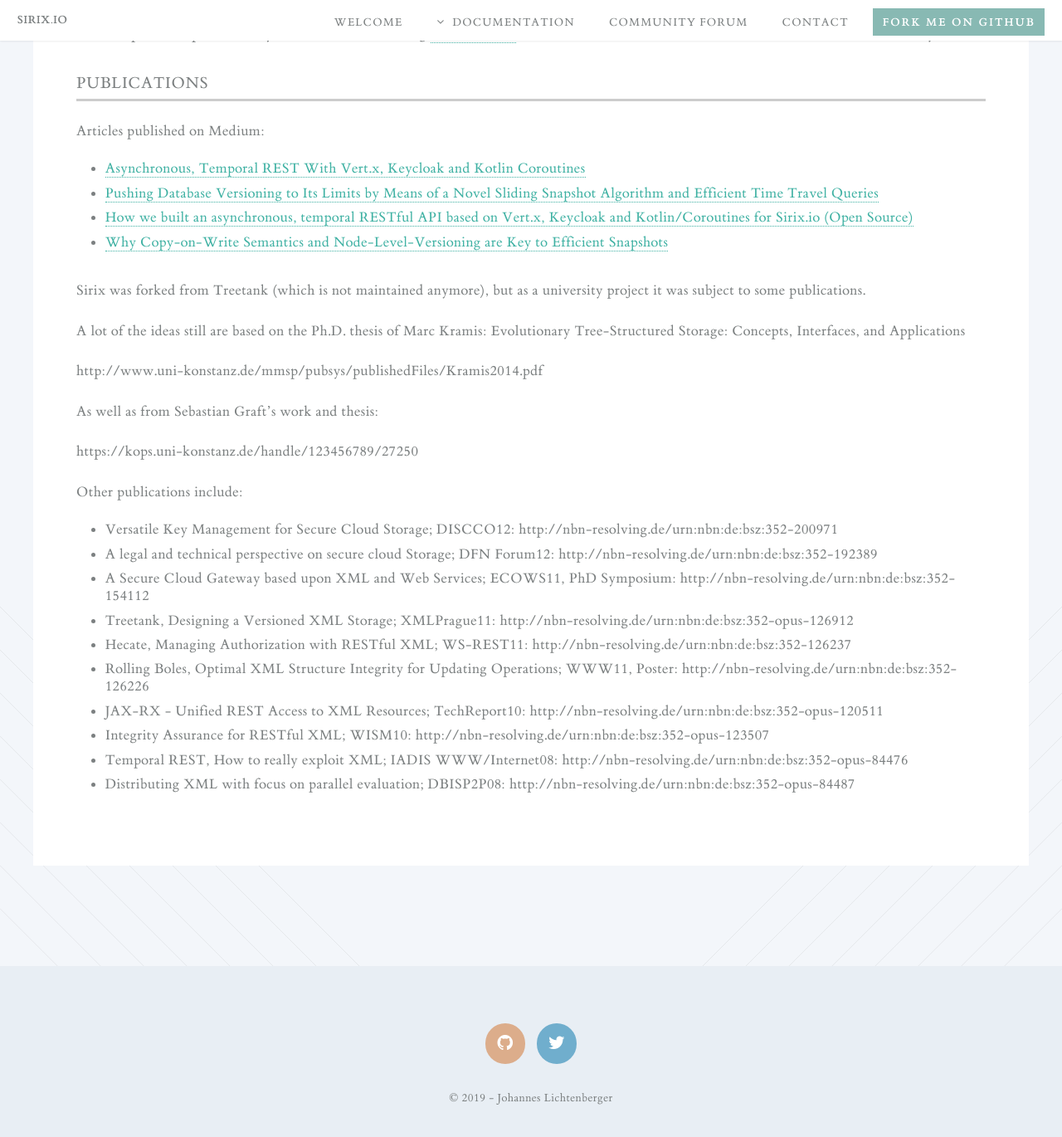
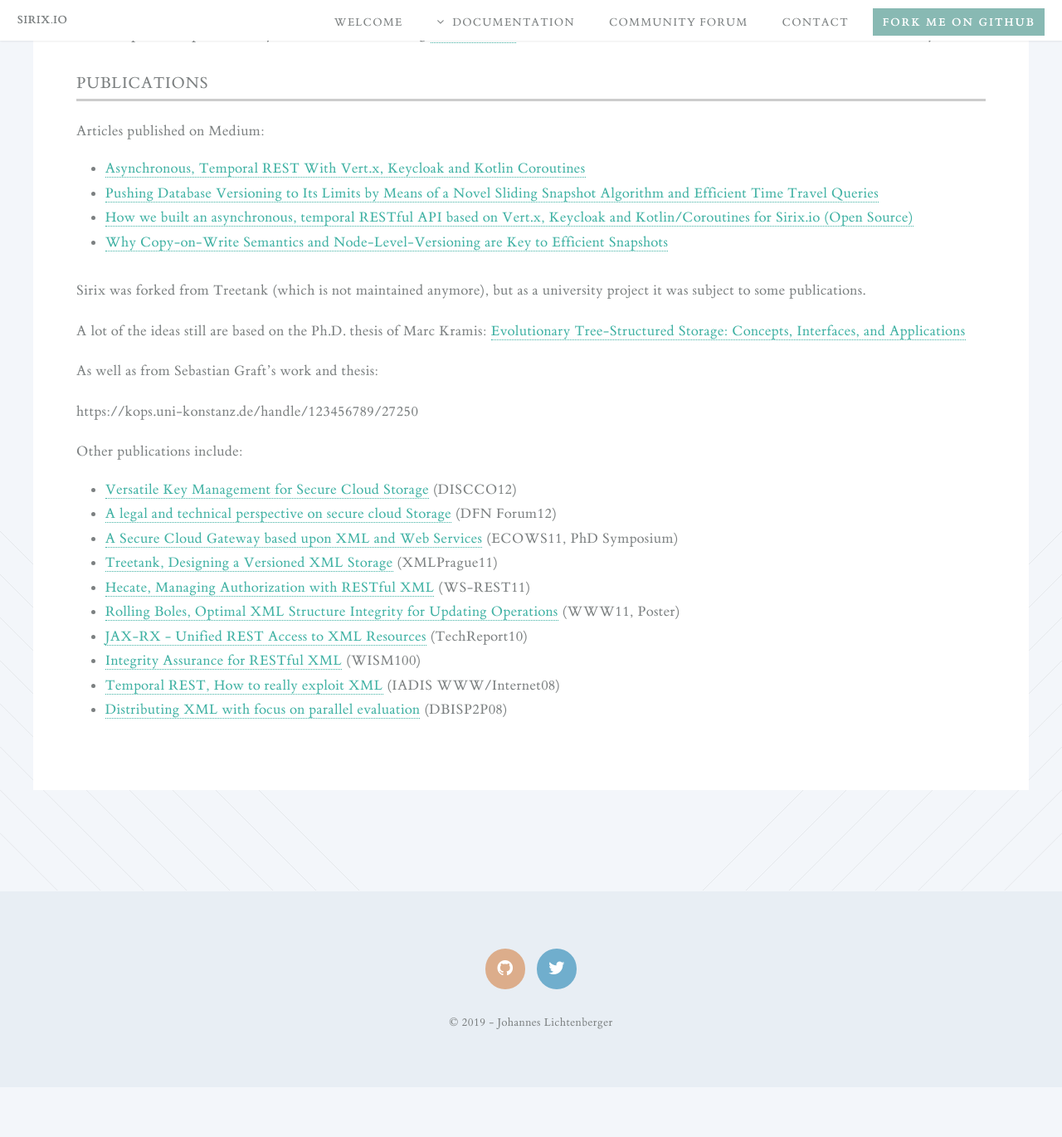
Before and after one commit to sirixdb/sirixdb.github.io, a Jekyll site: the page built from documentation.md, in a window 1280 px wide and 1400 px high, scrolled down 2825 px. Shown: the top 1370 px of the window at 83% size. Built offline with Jekyll 4.4.1, drawn with Linux system fonts in a browser that asks for light colours; after the commit the page ends 4135 px from its top, so only the background shows below that.

Commit message:
Update documentation.md

```diff
--- a/documentation.md
+++ b/documentation.md
@@ -48,9 +48,7 @@
 
 Sirix was forked from Treetank (which is not maintained anymore), but as a university project it was subject to some publications.
 
-A lot of the ideas still are based on the Ph.D. thesis of Marc Kramis: Evolutionary Tree-Structured Storage: Concepts, Interfaces, and Applications
-
-http://www.uni-konstanz.de/mmsp/pubsys/publishedFiles/Kramis2014.pdf
+A lot of the ideas still are based on the Ph.D. thesis of Marc Kramis: [Evolutionary Tree-Structured Storage: Concepts, Interfaces, and Applications](http://www.uni-konstanz.de/mmsp/pubsys/publishedFiles/Kramis2014.pdf)
 
 As well as from Sebastian Graft's work and thesis:
 
@@ -58,13 +56,13 @@
 
 Other publications include:
 
-- Versatile Key Management for Secure Cloud Storage; DISCCO12: http://nbn-resolving.de/urn:nbn:de:bsz:352-200971
-- A legal and technical perspective on secure cloud Storage; DFN Forum12: http://nbn-resolving.de/urn:nbn:de:bsz:352-192389
-- A Secure Cloud Gateway based upon XML and Web Services; ECOWS11, PhD Symposium: http://nbn-resolving.de/urn:nbn:de:bsz:352-154112
-- Treetank, Designing a Versioned XML Storage; XMLPrague11: http://nbn-resolving.de/urn:nbn:de:bsz:352-opus-126912
-- Hecate, Managing Authorization with RESTful XML; WS-REST11: http://nbn-resolving.de/urn:nbn:de:bsz:352-126237
-- Rolling Boles, Optimal XML Structure Integrity for Updating Operations; WWW11, Poster: http://nbn-resolving.de/urn:nbn:de:bsz:352-126226
-- JAX-RX - Unified REST Access to XML Resources; TechReport10: http://nbn-resolving.de/urn:nbn:de:bsz:352-opus-120511
-- Integrity Assurance for RESTful XML; WISM10: http://nbn-resolving.de/urn:nbn:de:bsz:352-opus-123507
-- Temporal REST, How to really exploit XML; IADIS WWW/Internet08: http://nbn-resolving.de/urn:nbn:de:bsz:352-opus-84476
-- Distributing XML with focus on parallel evaluation; DBISP2P08: http://nbn-resolving.de/urn:nbn:de:bsz:352-opus-84487
+- [Versatile Key Management for Secure Cloud Storage](http://nbn-resolving.de/urn:nbn:de:bsz:352-200971) (DISCCO12)
+- [A legal and technical perspective on secure cloud Storage](http://nbn-resolving.de/urn:nbn:de:bsz:352-192389) (DFN Forum12)
+- [A Secure Cloud Gateway based upon XML and Web Services](http://nbn-resolving.de/urn:nbn:de:bsz:352-154112) (ECOWS11, PhD Symposium)
+- [Treetank, Designing a Versioned XML Storage](http://nbn-resolving.de/urn:nbn:de:bsz:352-opus-126912) (XMLPrague11)
+- [Hecate, Managing Authorization with RESTful XML](http://nbn-resolving.de/urn:nbn:de:bsz:352-126237) (WS-REST11)
+- [Rolling Boles, Optimal XML Structure Integrity for Updating Operations](http://nbn-resolving.de/urn:nbn:de:bsz:352-126226) (WWW11, Poster)
+- [JAX-RX - Unified REST Access to XML Resources](http://nbn-resolving.de/urn:nbn:de:bsz:352-opus-120511) (TechReport10)
+- [Integrity Assurance for RESTful XML](http://nbn-resolving.de/urn:nbn:de:bsz:352-opus-123507)  (WISM100)
+- [Temporal REST, How to really exploit XML](http://nbn-resolving.de/urn:nbn:de:bsz:352-opus-84476) (IADIS WWW/Internet08)
+- [Distributing XML with focus on parallel evaluation](http://nbn-resolving.de/urn:nbn:de:bsz:352-opus-84487) (DBISP2P08)
```
